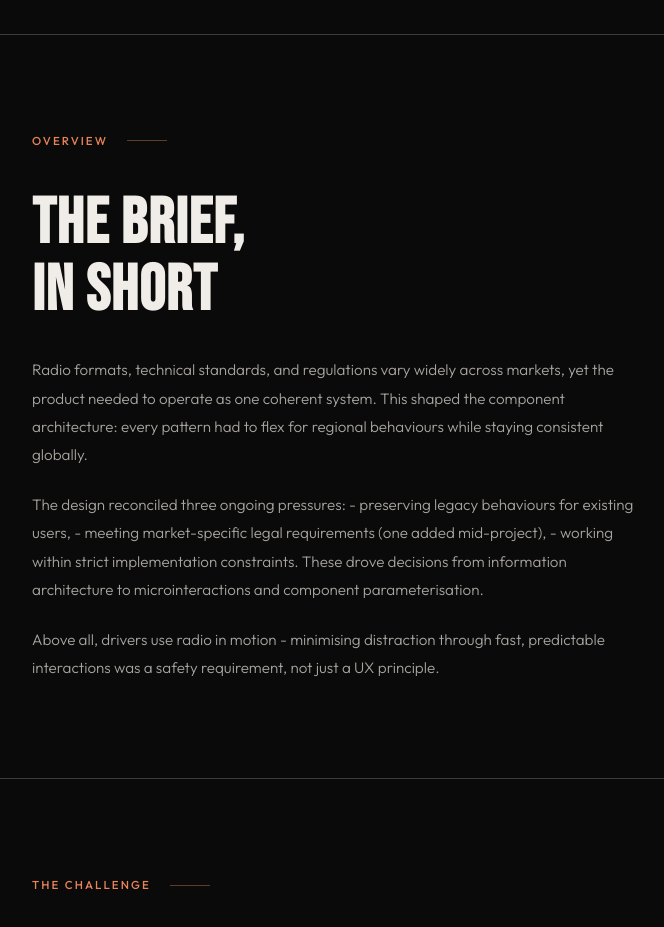
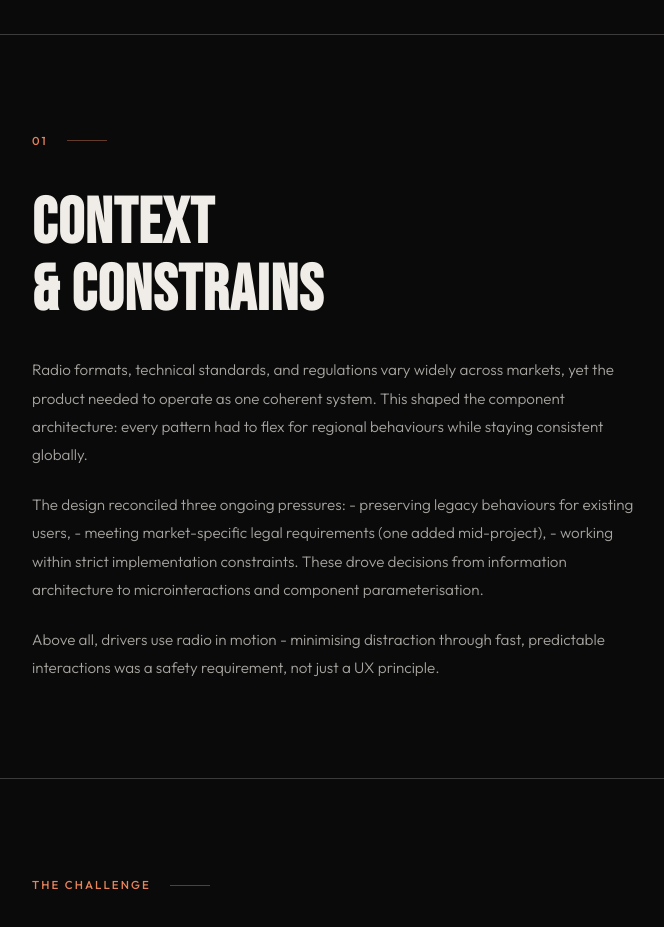
Before and after one commit to andreiacruz-design/andreiacruz-design.github.io, a plain HTML site: page case-study-radio-t.html in a window 1280 px wide. Shown: the part 840-1767 px from the top of the page, without its empty margins (16-680 px from the left). Drawn offline with Linux system fonts and the light colour scheme.

Commit message:
Update case-study-radio-t.html

```diff
--- a/case-study-radio-t.html
+++ b/case-study-radio-t.html
@@ -461,8 +461,8 @@ Over 8 months, I drove three key initiatives end-to-end, defining behaviour, int
 
 <!-- OVERVIEW -->
 <section class="reveal">
-  <div class="section-eyebrow">Overview</div>
-  <h2>The Brief,<br>in Short</h2>
+  <div class="section-eyebrow">01</div>
+  <h2>Context<br>& Constrains</h2>
   <p>Radio formats, technical standards, and regulations vary widely across markets, yet the product needed to operate as one coherent system. This shaped the component architecture: every pattern had to flex for regional behaviours while staying consistent globally.
 </p>
   <p>The design reconciled three ongoing pressures:
```
